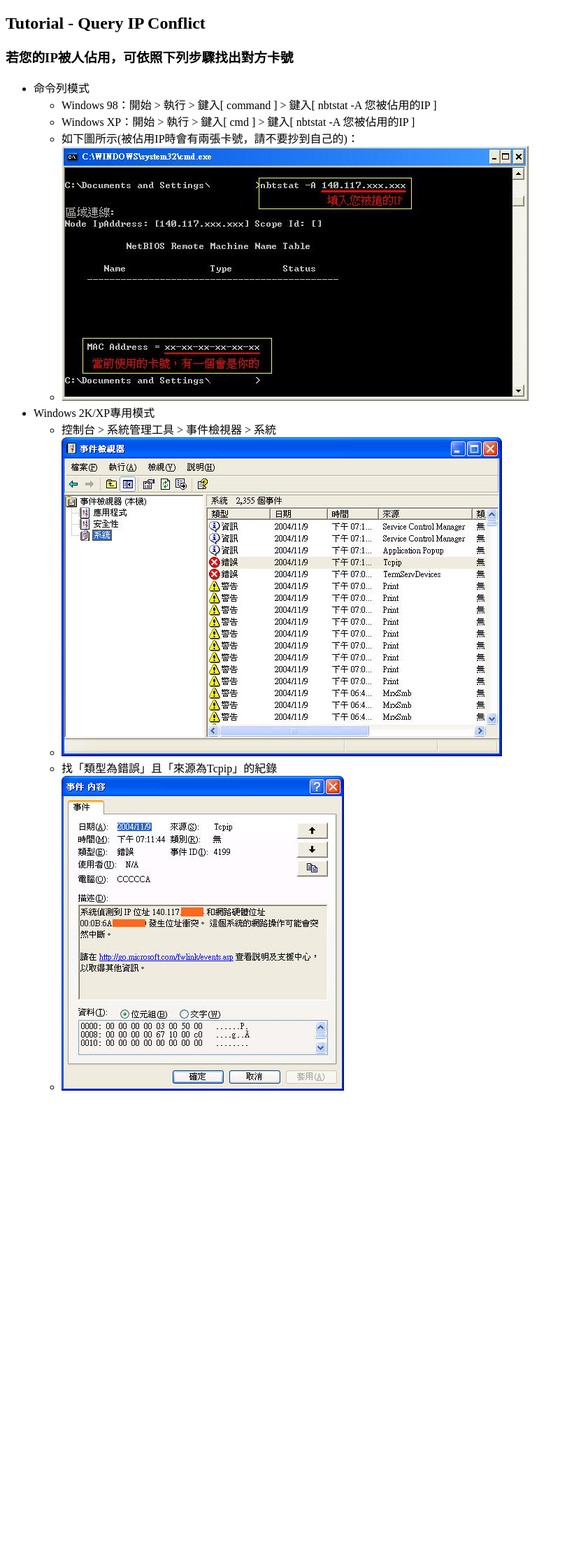
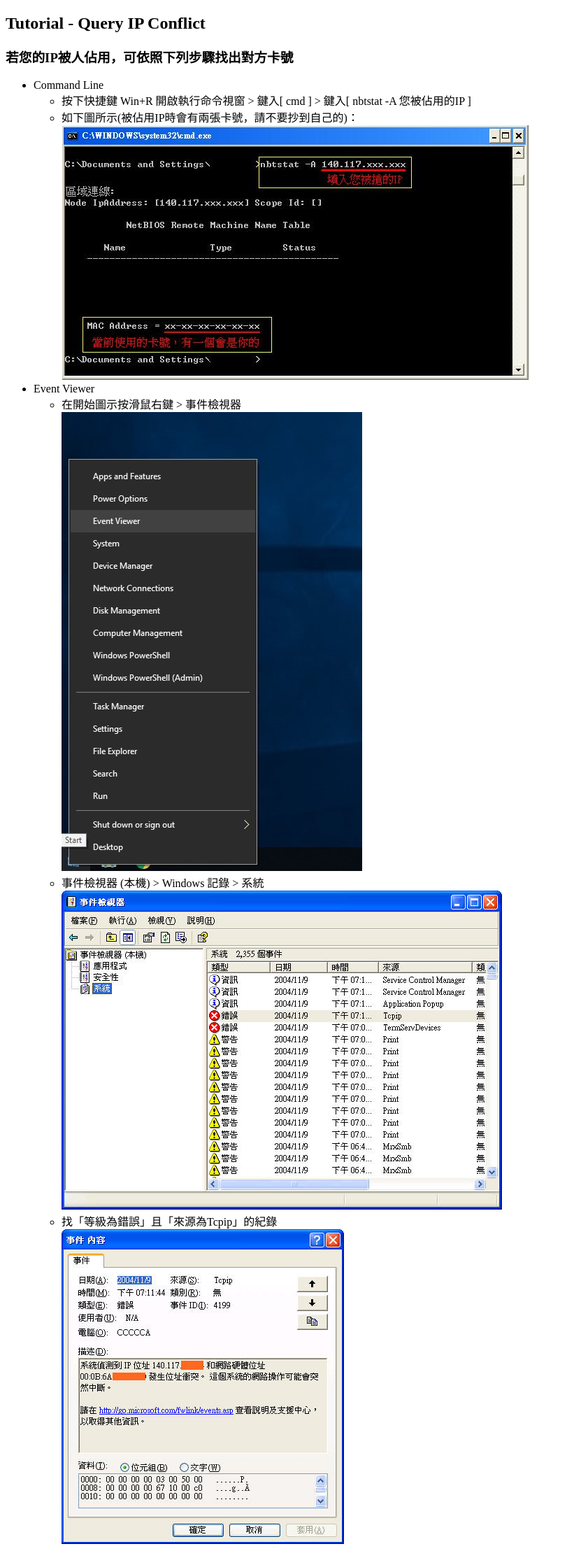
Before and after one commit to harunanase/CDPA_Repair_System, a Flask app: page /queryIPConflict.html in a window 1280 px wide. Shown: the whole page at 70% size, without its empty margins (0-811 px from the left). Before the commit the page ends 1559 px from the top, so only its background shows below. Run offline with Flask 2, Linux system fonts and the light colour scheme.

Commit message:
update queryIPConflict img & add En ver.

```diff
--- /dev/null
+++ b/app/static/js/ipConflictTrans.js
@@ -0,0 +1,38 @@
+$(document).ready(function() {
+	const TRANS = {
+	  "zh": {
+		"title": "若您的IP被人佔用，可依照下列步驟找出對方卡號",
+		"cmd_win1": "按下快捷鍵 Win+R 開啟執行命令視窗 &gt; 鍵入[ cmd ] &gt; 鍵入[ nbtstat -A 您被佔用的IP ]",
+		"cmd_win2": "如下圖所示(被佔用IP時會有兩張卡號，請不要抄到自己的)：",
+		"ev_win1": "在開始圖示按滑鼠右鍵 &gt; 事件檢視器",
+		"ev_win2": "事件檢視器 (本機) &gt; Windows 記錄 &gt; 系統",
+		"ev_win3": "找「等級為錯誤」且「來源為Tcpip」的紀錄"
+	  },
+	  "en": {
+		"title": "Retrieve the MAC address of the duplicate computer",
+		"cmd_win1": "Press the Win + R keys on your keyboard. Then, type [ cmd ] and press Enter or click/tap OK.<br/>Execute the command: [ nbtstat -A IP Address ]",
+		"cmd_win2": "If your computer is in the conflict state, you will see two mac addresses (One of them is yours).",
+		"ev_win1": "Right-click the Start icon. Choose Event Viewer.",
+		"ev_win2": "Event Viewer (Local) &gt; Windows Logs &gt; System",
+		"ev_win3": "Find the Level is Error and Source is Tcpip."
+	  }
+	}
+
+	// parse url and retrieve the lang part
+	var url = location.search;
+	var pattern = /lang=.*/i;
+	var lang = pattern.exec(url);
+
+	// The default language is Traditional chinese.
+	if(lang == "lang=en") {
+		lang = "en";
+	}
+	else{
+		lang = "zh";
+	}
+
+	// Translate
+	$(".trans").each(function() {
+		$(this).html(TRANS[lang][$(this).attr("id")]);
+	});
+});
--- a/app/templates/queryIPConflict.html
+++ b/app/templates/queryIPConflict.html
@@ -12,28 +12,30 @@
 	<body>
 		<div class="content">
 		<h2>Tutorial - Query IP Conflict</h2>
-		<h3 class="note">若您的IP被人佔用，可依照下列步驟找出對方卡號</h3>
+		<h3 id="title" class="trans">若您的IP被人佔用，可依照下列步驟找出對方卡號</h3>
 		<ul>
-		<li>命令列模式
+		<li>Command Line
 		<ul>
-			<li>Windows 98：開始 &gt; 執行 &gt; 鍵入[ command ] &gt; 鍵入[ nbtstat -A 您被佔用的IP ]</li>
-			<li>Windows XP：開始 &gt; 執行 &gt; 鍵入[ cmd ] &gt; 鍵入[ nbtstat -A 您被佔用的IP ]</li>
-			<li>如下圖所示(被佔用IP時會有兩張卡號，請不要抄到自己的)：</li>
-			<li><img alt="命令列模式圖片" src={{ url_for("static", filename="img/tutorial/QueryIPConflict/All.jpg") }}/>
-			</li>
+			<li id="cmd_win1" class="trans">按下快捷鍵 Win+R 開啟執行命令視窗 &gt; 鍵入[ cmd ] &gt; 鍵入[ nbtstat -A 您被佔用的IP ]</li>
+			<li id="cmd_win2" class="trans">如下圖所示(被佔用IP時會有兩張卡號，請不要抄到自己的)：</li>
+			<img alt="命令列模式圖片" src={{ url_for("static", filename="img/tutorial/QueryIPConflict/cmd01.jpg") }}/>
 		</ul>
 		</li>
-		<li>Windows 2K/XP專用模式
+		<li>Event Viewer
 		<ul>
-			<li>控制台 &gt; 系統管理工具 &gt; 事件檢視器 &gt; 系統</li>
-			<li><img alt="Windows 2K/XP專用模式圖片1" src={{ url_for("static", filename="img/tutorial/QueryIPConflict/XP01.jpg") }}/>
-			</li>
-			<li>找「類型為錯誤」且「來源為Tcpip」的紀錄</li>
-			<li><img alt="Windows 2K/XP專用模式圖片2" src={{ url_for("static", filename="img/tutorial/QueryIPConflict/XP02.jpg") }}/>
-			</li>
+			<li id="ev_win1" class="trans">在開始圖示按滑鼠右鍵 &gt; 事件檢視器</li>
+			<img alt="Windows 專用模式圖片1" src={{ url_for("static", filename="img/tutorial/QueryIPConflict/ev01.jpg") }}/>
+			<li id="ev_win2" class="trans">事件檢視器 (本機) &gt; Windows 記錄 &gt; 系統</li>
+			<img alt="Windows 專用模式圖片2" src={{ url_for("static", filename="img/tutorial/QueryIPConflict/ev02.jpg") }}/>
+			<li id="ev_win3" class="trans">找「等級為錯誤」且「來源為Tcpip」的紀錄</li>
+			<img alt="Windows 專用模式圖片3" src={{ url_for("static", filename="img/tutorial/QueryIPConflict/ev03.jpg") }}/>
 		</ul>
 		</li>
 		</ul>
 		</div>
+
+		<!-- Scripts -->
+		<script type="text/javascript" src={{ url_for("static", filename="js/jquery-3.3.1.min.js") }}></script>
+		<script type="text/javascript" src={{ url_for("static", filename="js/ipConflictTrans.js") }}></script>
 	</body>
 </html>
```
Also changed, not shown: app/templates/index.html (+14 -14 lines), app/static/img/tutorial/QueryIPConflict/cmd01.jpg (renamed from app/static/img/tutorial/QueryIPConflict/All.jpg), app/static/img/tutorial/QueryIPConflict/ev01.jpg (added), app/static/img/tutorial/QueryIPConflict/ev02.jpg (renamed from app/static/img/tutorial/QueryIPConflict/XP01.jpg), app/static/img/tutorial/QueryIPConflict/ev03.jpg (renamed from app/static/img/tutorial/QueryIPConflict/XP02.jpg), app/templates/README.md.
